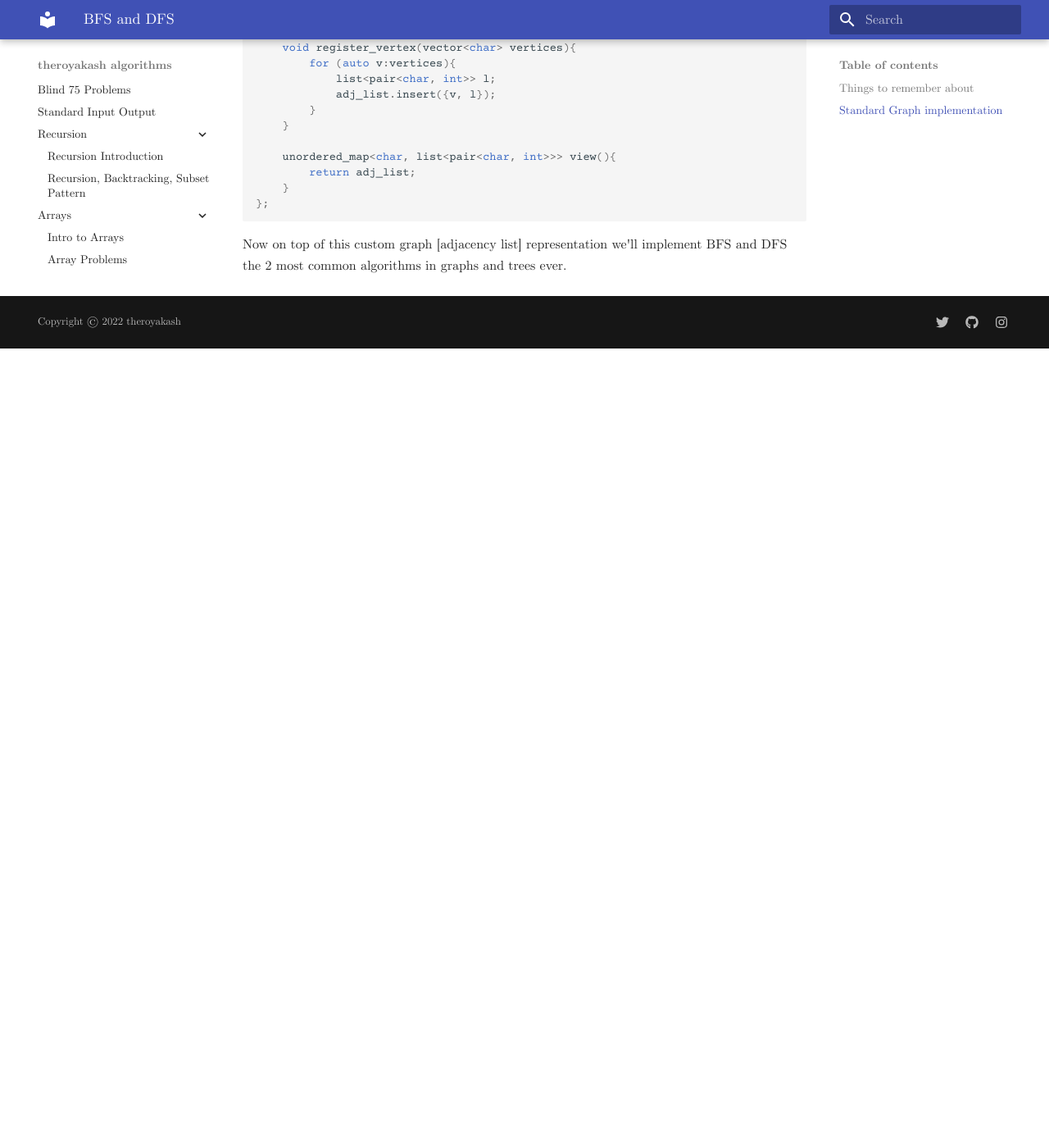
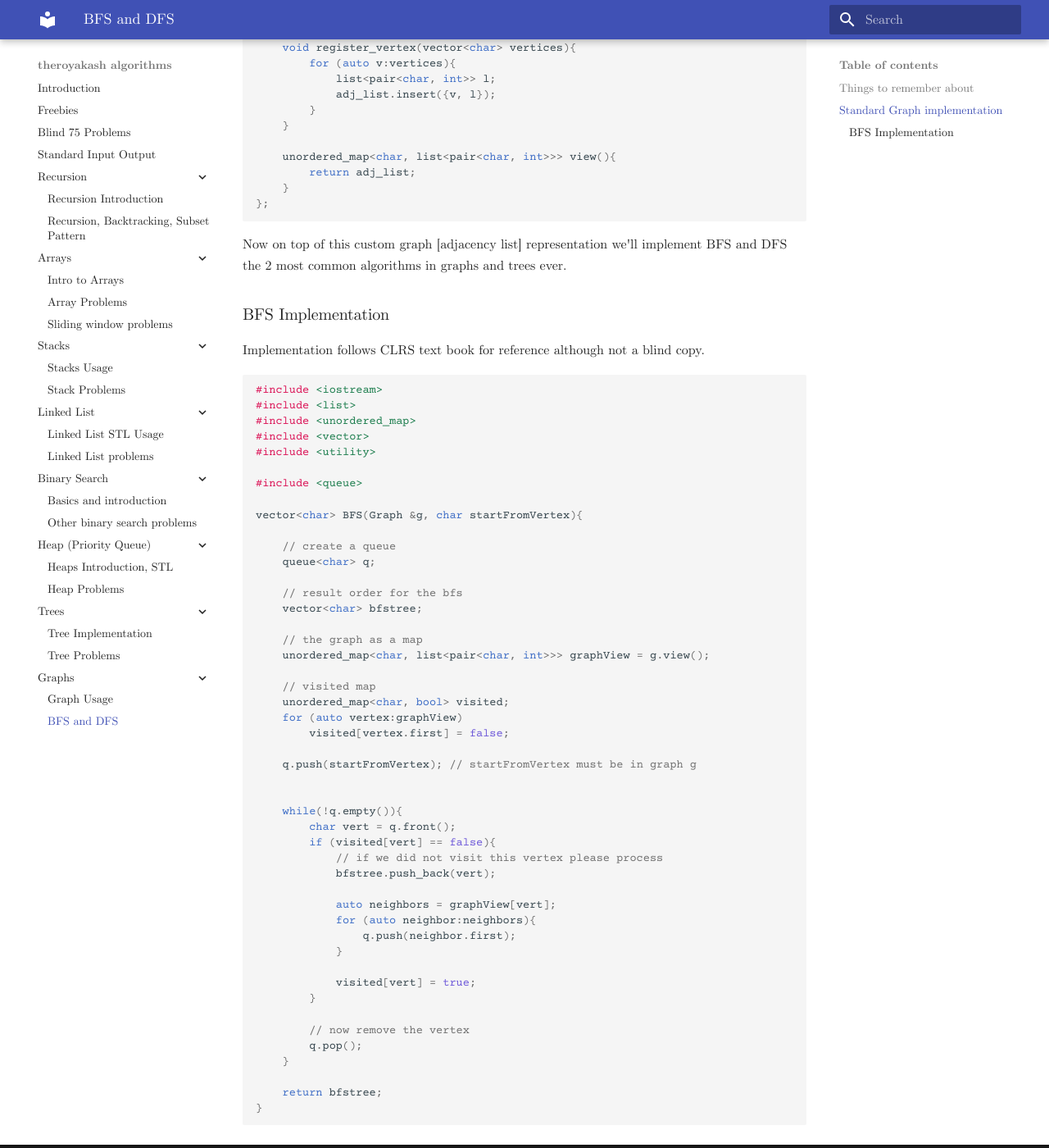
Before and after one commit to theroyakash/algorithms.theroyakash.com, an MkDocs documentation site: the page built from docs/graph/bfs-dfs.md, in a window 1280 px wide and 1400 px high, scrolled down 1011 px. Shown: the whole window at 82% size. Built offline with MkDocs 1.6.1 and Material for MkDocs 9.7.7, drawn with Linux system fonts in a browser that asks for light colours; before the commit the page ends 1436 px from its top, so only the background shows below that.

Commit message:
bfs code added

````diff
--- a/docs/graph/bfs-dfs.md
+++ b/docs/graph/bfs-dfs.md
@@ -47,3 +47,55 @@
 ```
 
 Now on top of this custom graph [adjacency list] representation we'll implement BFS and DFS the 2 most common algorithms in graphs and trees ever.
+
+### BFS Implementation
+Implementation follows CLRS text book for reference although not a blind copy.
+```cpp
+#include <iostream>
+#include <list>
+#include <unordered_map>
+#include <vector>
+#include <utility>
+
+#include <queue>
+
+vector<char> BFS(Graph &g, char startFromVertex){
+
+	// create a queue
+	queue<char> q;
+
+	// result order for the bfs
+	vector<char> bfstree;
+
+	// the graph as a map
+	unordered_map<char, list<pair<char, int>>> graphView = g.view();
+
+	// visited map
+	unordered_map<char, bool> visited;
+	for (auto vertex:graphView)
+		visited[vertex.first] = false;
+
+	q.push(startFromVertex); // startFromVertex must be in graph g
+
+
+	while(!q.empty()){
+		char vert = q.front();
+		if (visited[vert] == false){
+			// if we did not visit this vertex please process
+			bfstree.push_back(vert);
+
+			auto neighbors = graphView[vert];
+			for (auto neighbor:neighbors){
+				q.push(neighbor.first);
+			}
+
+			visited[vert] = true;
+		}
+
+		// now remove the vertex
+		q.pop();
+	}
+
+	return bfstree;
+}
+```
````
